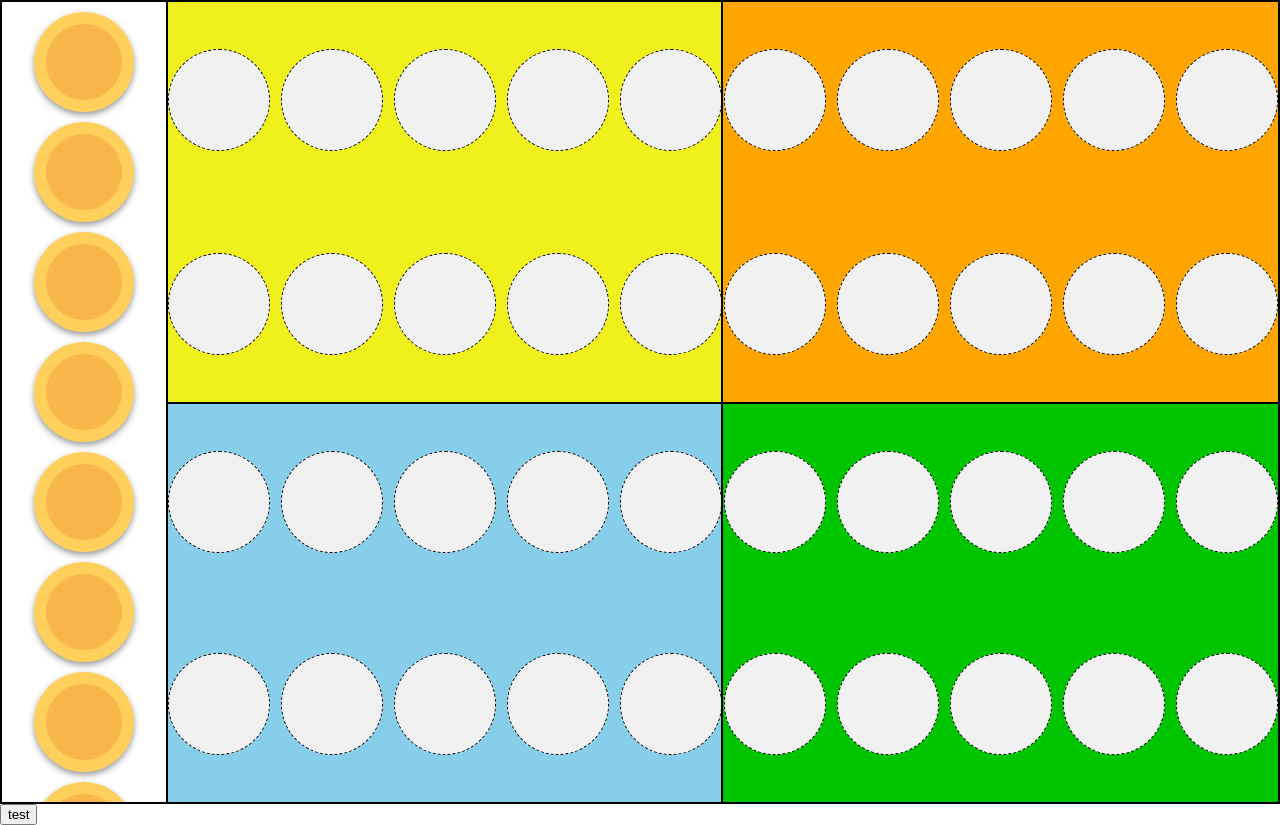
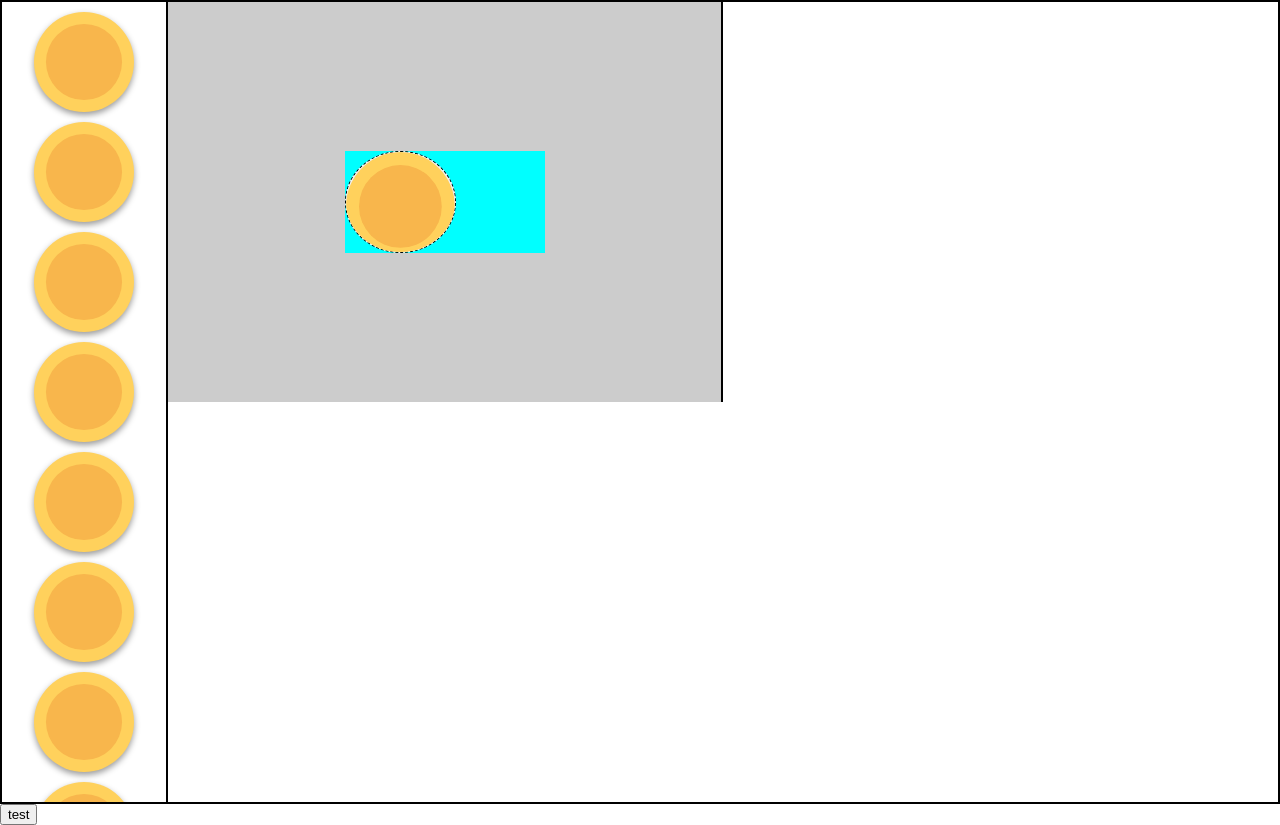
Before and after one commit to zokizuan/scriptAngular, an Angular app: page / in a window 1280 px wide. Built offline with nearby package versions, Linux system fonts and the light colour scheme.

Commit message:
still testing

```diff
--- a/src/app/components/board/board.component.html
+++ b/src/app/components/board/board.component.html
@@ -16,6 +16,25 @@
   </div>
 
 
+
+    <div class="container_1">
+      <div class="row_container" *ngFor="let item of GreenArr let i= index">
+          <div class="row_1" >
+            <ng-container >
+              <div class="drop_box">
+                <div  cdkDrag>
+                    <div >
+                      <svg xmlns="http://www.w3.org/2000/svg" xml:space="preserve" viewBox="0 0 508 508">
+                        <circle cx="254" cy="254" r="254" style="fill:#ffd15c"/>
+                        <circle cx="254" cy="254" r="193.2" style="fill:#f8b64c"/>
+                      </svg>
+                    </div>
+                </div>
+              </div>
+            </ng-container>
+          </div>
+      </div>
+    </div>
 
 <!--   <div cdkDropList id="board_1" [cdkDropListData]="emptyarray" [cdkDropListConnectedTo]="['coinContainer']" (cdkDropListDropped)="drop($event)" class="container_1" >
     <div class="row_container">
@@ -40,7 +59,7 @@
       </div>
     </div>
   </div> -->
-  <ng-container *ngFor="let colorArr of TotalBoard; let i= index">
+  <!-- <ng-container *ngFor="let colorArr of TotalBoard; let i= index">
   <div class="container_{{i+1}}">
     <div class="row_container">
       <ng-container *ngFor="let x of [].constructor(2); let i= index">
@@ -61,7 +80,7 @@
       </ng-container>
     </div>
   </div>
-</ng-container>
+</ng-container> -->
 </div>
 
 <button (click)="test()">test</button>
--- a/src/app/components/board/board.component.scss
+++ b/src/app/components/board/board.component.scss
@@ -115,8 +115,11 @@
 }
 
 .row_container {
+  min-width: 300px;
+  min-height: 200px;
   display: flex;
   flex-direction: column;
+  background-color: #ccc;
   align-items: center;
   justify-content: space-around;
   height: 100%;
@@ -125,8 +128,11 @@
 
 .row_1,
 .row_2 {
+  min-width: 200px;
+  min-height: 100px;
   display: flex;
   gap: 2%;
+  background-color: aqua;
 }
 
 .drop_box {
--- a/src/app/components/board/board.component.ts
+++ b/src/app/components/board/board.component.ts
@@ -25,6 +25,8 @@ export class BoardComponent implements OnInit {
   }
 
   ngOnInit(): void {
+  this.GreenArr.push(undefined)
+
   }
   coinsConfig = {
     yellow: 10,
@@ -39,6 +41,18 @@ export class BoardComponent implements OnInit {
   BlueArr = [] as any[];
   RedArr = [] as any[];
   TotalBoard = [this.GreenArr, this.RedArr, this.BlueArr, this.YellowArr];
+  /* get isTodoAvailable(): boolean {
+    return this.todo && this.todo.length < 5;
+  } */
+  get isDoneAvailable(): boolean {
+    return this.GreenArr && this.GreenArr.length < 3;
+  }
+  /* todoPredicate = (): boolean => {
+    return this.isTodoAvailable;
+  } */
+  donePredicate = (): boolean => {
+    return this.isDoneAvailable;
+}
   test() {
     console.log(this.YellowArr, this.GreenArr, this.BlueArr, this.RedArr);
   }
```
